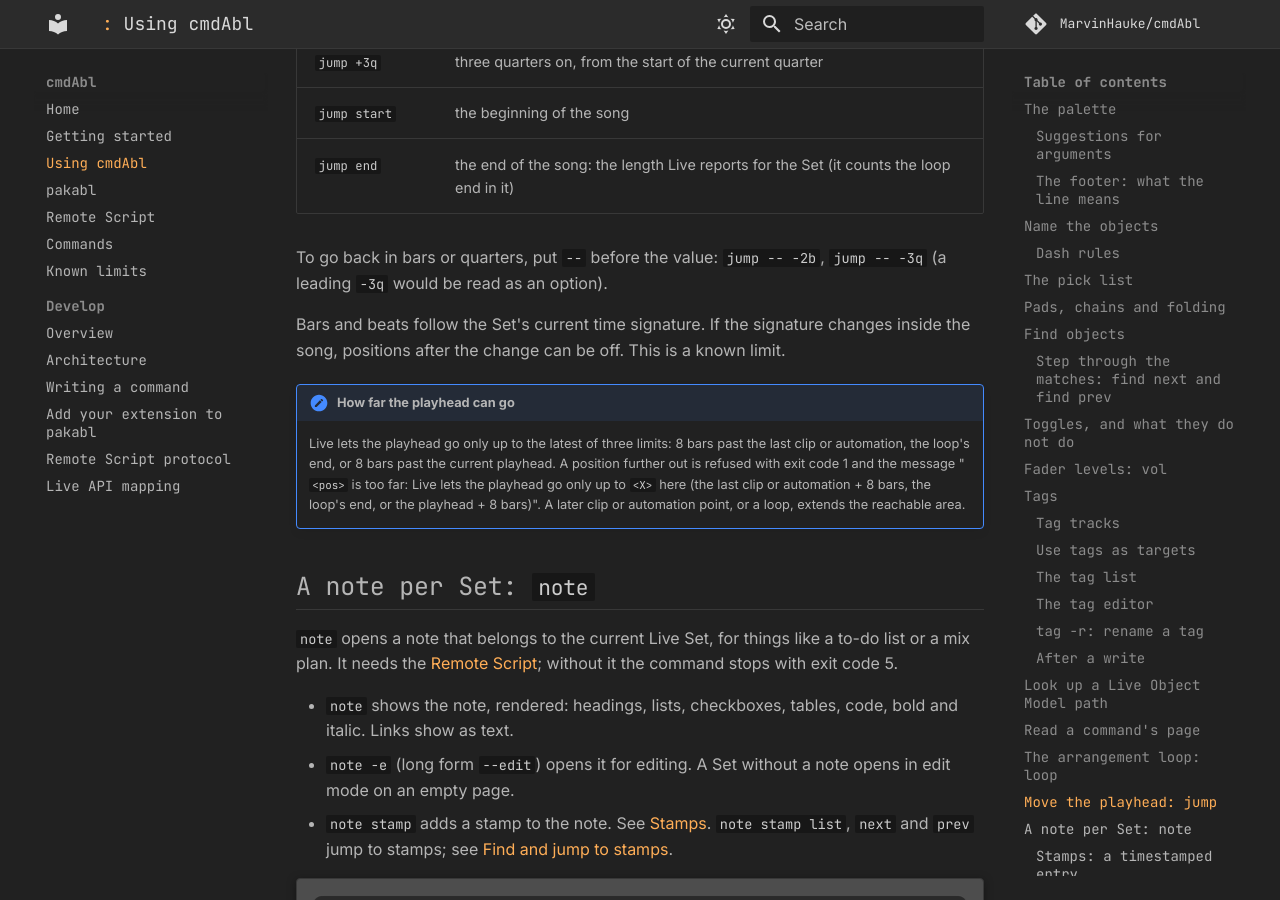
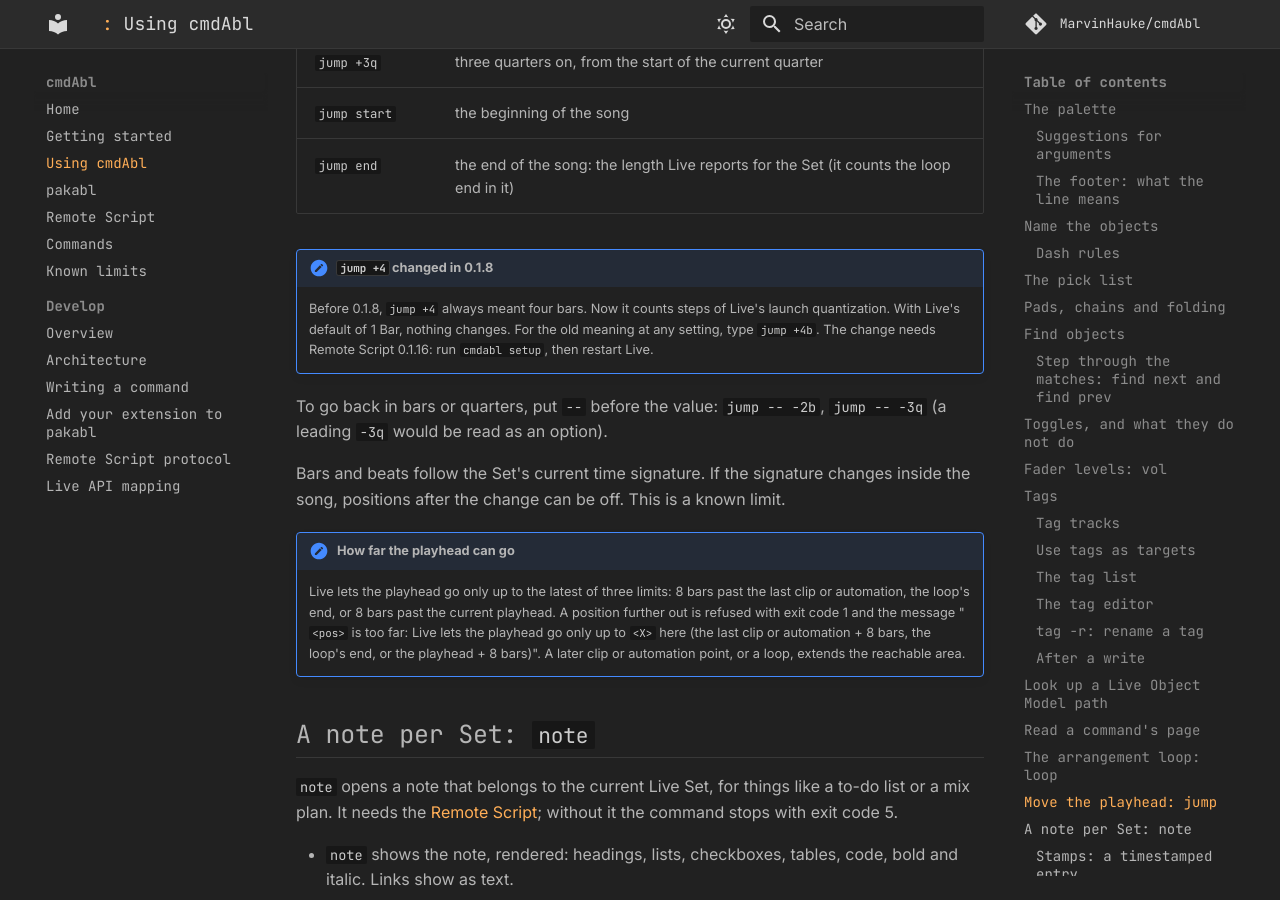
Before and after one commit to MarvinHauke/cmdAbl, an MkDocs documentation site: the page built from docs/using.md, in a window 1280 px wide and 900 px high, scrolled down 18133 px. Built offline with MkDocs 1.6.1 and Material for MkDocs 9.7.7, drawn with Linux system fonts in a browser that asks for light colours; comment, search, counter and statistics services are not loaded.

Commit message:
docs: jump +N counts launch-quantization steps, Remote Script 0.1.16
Co-Authored-By: Claude Sonnet 5.5 <noreply@anthropic.com>

```diff
--- a/docs/using.md
+++ b/docs/using.md
@@ -470,6 +470,11 @@ command stops with exit code 5. Playback keeps running: if the song plays, it pl
 | `jump start` | the beginning of the song |
 | `jump end` | the end of the song: the length Live reports for the Set (it counts the loop end in it) |
 
+!!! note "`jump +4` changed in 0.1.8"
+    Before 0.1.8, `jump +4` always meant four bars. Now it counts steps of Live's launch quantization. With Live's
+    default of 1 Bar, nothing changes. For the old meaning at any setting, type `jump +4b`. The change needs Remote
+    Script 0.1.16: run `cmdabl setup`, then restart Live.
+
 To go back in bars or quarters, put `--` before the value: `jump -- -2b`, `jump -- -3q` (a leading `-3q` would be read as an option).
 
 Bars and beats follow the Set's current time signature. If the signature changes inside the song, positions after
```
Also changed, not shown: README.md (+1 -1 lines).
